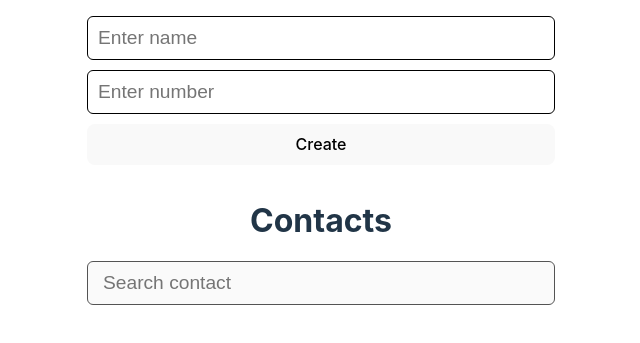
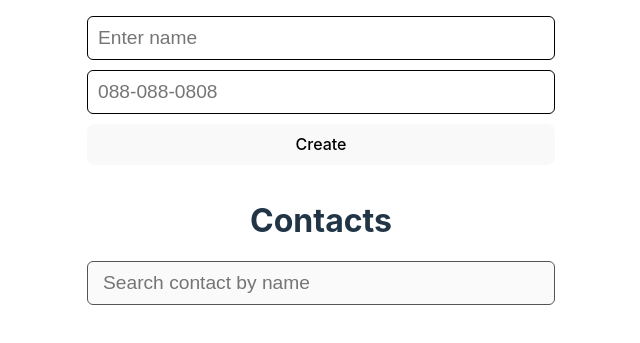
Before and after one commit to axrmr/goit-react-hw-06-phonebook, a React (Vite) app: page / in a window 1280 px wide. Shown: the part 257-600 px from the top of the page, without its empty margins (319-959 px from the left). Built offline with nearby package versions, Linux system fonts and the light colour scheme.

Commit message:
updating form input validation patterns

```diff
--- a/src/App.jsx
+++ b/src/App.jsx
@@ -3,8 +3,6 @@ import ContactList from 'components/ContactList/ContactList'
 import Filter from 'components/Filter/Filter'
 import ReactLogo from 'components/ReactLogo/ReactLogo'
 import './App.css'
-
-const CONTACTS_STORAGE_KEY = 'phonebook-contacts'
 
 const App = () => {
   return (
--- a/src/components/ContactForm/ContactForm.jsx
+++ b/src/components/ContactForm/ContactForm.jsx
@@ -23,7 +23,7 @@ const ContactForm = () => {
   }
 
   const handleChange = ({ target: { name, value } }) => {
-    setContactData(prev => ({ ...prev, [name]: value }))
+    setContactData(prev => ({ ...prev, [name]: value.trim() }))
   }
 
   const handleSubmit = e => {
@@ -42,7 +42,7 @@ const ContactForm = () => {
         name="name"
         value={contactData.name}
         onChange={handleChange}
-        pattern="^[a-zA-Zа-яА-Я]+(([' -][a-zA-Zа-яА-Я ])?[a-zA-Zа-яА-Я]*)*$"
+        pattern="(^[A-Z]{1}[a-z]{1,14} [A-Z]{1}[a-z]{1,14}$)|(^[А-Я]{1}[а-я]{1,14} [А-Я]{1}[а-я]{1,14}$)"
         title="Name may contain only letters, apostrophe, dash and spaces. For example Adrian, Jacob Mercer, Charles de Batz de Castelmore d'Artagnan"
         placeholder="Enter name"
         required
@@ -52,9 +52,9 @@ const ContactForm = () => {
         name="number"
         value={contactData.number}
         onChange={handleChange}
-        pattern="\+?\d{1,4}?[-.\s]?\(?\d{1,3}?\)?[-.\s]?\d{1,4}[-.\s]?\d{1,4}[-.\s]?\d{1,9}"
+        pattern="^(?!\+.*\(.*\).*--.*$)(?!\+.*\(.*\).*-$)([0-9]{10})$"
         title="Phone number must be digits and can contain spaces, dashes, parentheses and can start with +"
-        placeholder="Enter number"
+        placeholder="088-088-0808"
         required
       />
       <button>Create</button>
--- a/src/components/Filter/Filter.jsx
+++ b/src/components/Filter/Filter.jsx
@@ -30,7 +30,7 @@ const Filter = () => {
         type="text"
         value={filterValue}
         onChange={handleFilterChange}
-        placeholder="Search contact"
+        placeholder="Search contact by name"
       />
     </Wrapper>
   )
```
